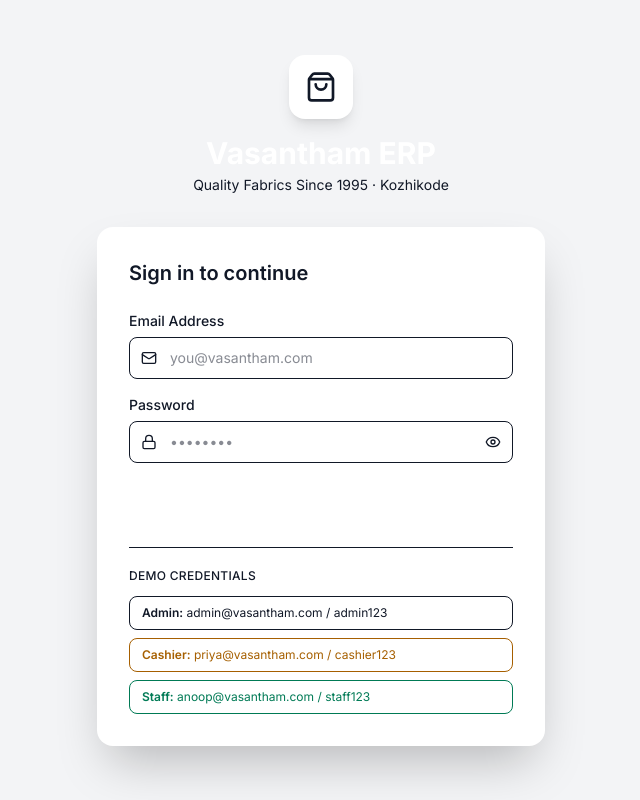
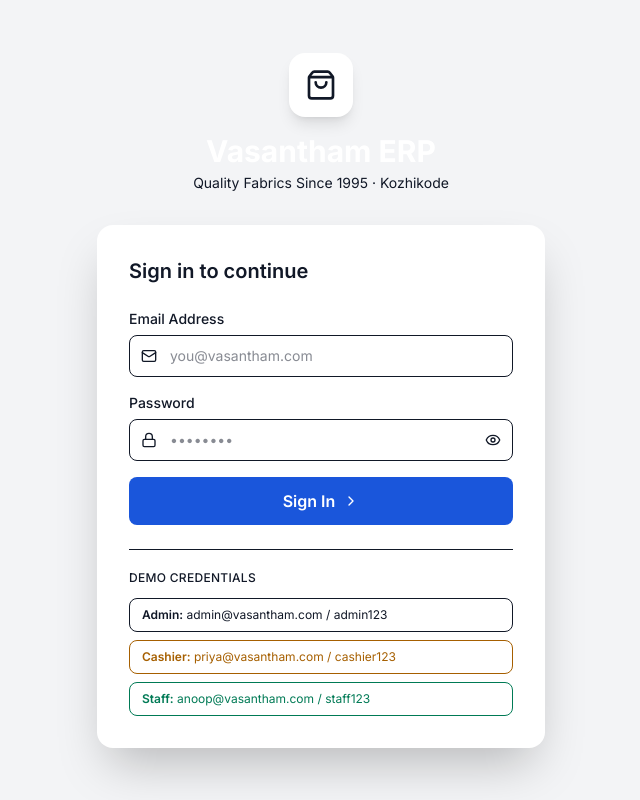
Before and after one commit to mailattfg-ops/vasantham-erp, a Next.js app: page /auth/login in a window 1280 px wide. Shown: the whole page, without its empty margins (319-959 px from the left). Built offline with nearby package versions, Linux system fonts and the light colour scheme.

Commit message:
Fix: Sign In button invisible on production

```diff
--- a/app/auth/login/page.tsx
+++ b/app/auth/login/page.tsx
@@ -120,7 +120,8 @@ export default function LoginPage() {
             </div>
 
             <button type="submit" disabled={loading}
-              className="w-full bg-primary hover:bg-primary-dark text-white font-semibold py-2.5 rounded-lg flex items-center justify-center gap-2 transition-colors disabled:opacity-60">
+              style={{ backgroundColor: '#1a56db', color: '#ffffff' }}
+              className="w-full font-semibold py-3 rounded-lg flex items-center justify-center gap-2 transition-opacity disabled:opacity-60 hover:opacity-90 text-base">
               {loading ? <span className="w-4 h-4 border-2 border-white border-t-transparent rounded-full animate-spin" /> : null}
               {loading ? 'Signing in…' : 'Sign In'}
               {!loading && <ChevronRight className="w-4 h-4" />}
```
